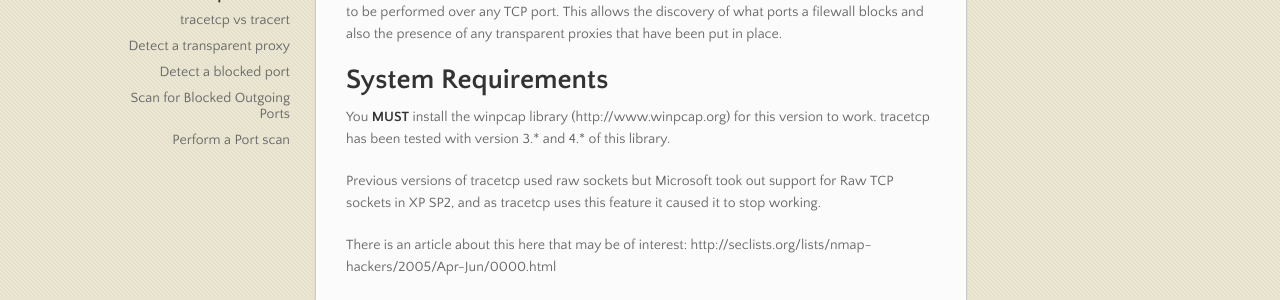
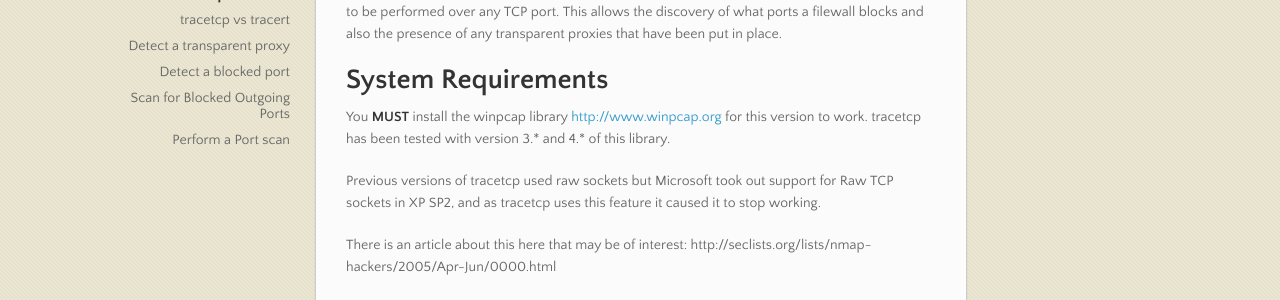
Before and after one commit to SimulatedSimian/SimulatedSimian.github.io, a Jekyll site: the page built from tracetcp.md, in a window 1280 px wide and 900 px high. Shown: the part 369-669 px from the top of the window. Built offline with Jekyll 4.4.1, drawn with Linux system fonts in a browser that asks for light colours; nearby versions of some CDN libraries; Markdown is read by kramdown in place of the engine named in the settings; part of the change alters nothing that is shown.

```diff
--- a/tracetcp.md
+++ b/tracetcp.md
@@ -18,7 +18,7 @@ In addition to providing the functionality of the standard traceroute utility tr
 
 # System Requirements
 
-You **MUST** install the winpcap library (http://www.winpcap.org) for this version to work. tracetcp has been tested with version 3.* and 4.* of this library.
+You **MUST** install the winpcap library [http://www.winpcap.org](http://www.winpcap.org) for this version to work. tracetcp has been tested with version 3.* and 4.* of this library.
 
 Previous versions of tracetcp used raw sockets but Microsoft took out support for Raw TCP sockets in XP SP2, and as tracetcp uses this feature it caused it to stop working.
 
```
